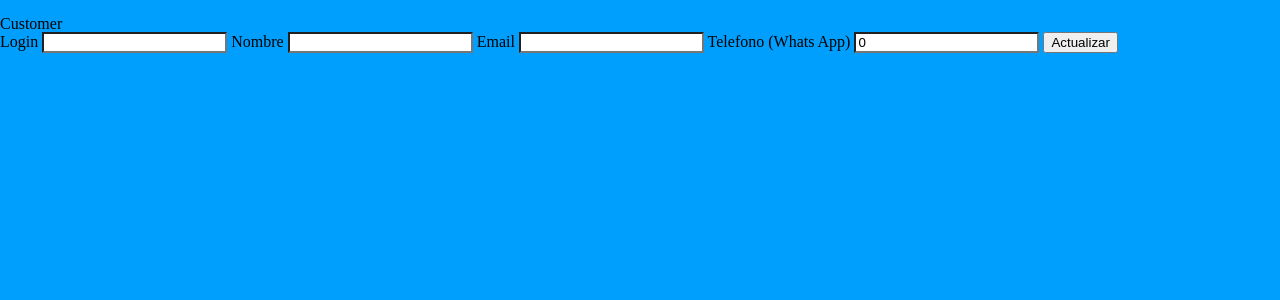
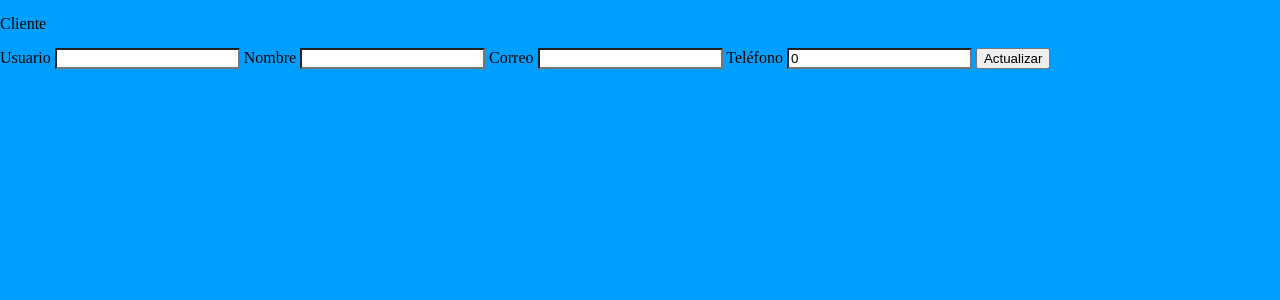
Before and after one commit to JorgeSaicoski/restaurantmanager, a Django app: template accounts/templates/accounts/customer.html in a window 1280 px wide. Shown: the part 96-396 px from the top of the page. Run offline with Django 4.2, Linux system fonts and the light colour scheme; the template is opened without the code that fills it, so the values that code supplies are empty; some libraries are stand-ins or nearby versions.

Commit message:
fixed language html

```diff
--- a/accounts/templates/accounts/customer.html
+++ b/accounts/templates/accounts/customer.html
@@ -4,15 +4,15 @@
 
 <!--Register-->
 <div class="container py-5">
-	<h1>Customer</h1>
+	<h1>Cliente</h1><br>
 	<form method="POST" id="customer-form">
-		<label for="username">Login</label>
+		<label for="username">Usuario</label>
 		<input class="form-control" type="text" name="username" value="{{user.username}}">
 		<label for="name">Nombre</label>
 		<input class="form-control" type="text" name="name" value="{{customer.name}}">
-		<label for="email">Email</label>
+		<label for="email">Correo</label>
 		<input class="form-control" type="email" name="email" value="{{user.email}}">
-		<label for="phone">Telefono (Whats App)</label>
+		<label for="phone">Teléfono</label>
 		<input class="form-control" type="tel" name="phone" value="0{{customer.phone}}" pattern="[0-9]{9}">
 
 		<button class="btn btn-primary" type="submit">Actualizar</button>
--- a/accounts/templates/accounts/login.html
+++ b/accounts/templates/accounts/login.html
@@ -3,7 +3,7 @@
 
 
 <div class="container py-5 log-view">
-	<h1>Login</h1>
+	<h1>Ingresar</h1><br>
 	<form method="POST">
 		{% csrf_token %}
 		Nombre:
--- a/restaurants/templates/restaurants/home.html
+++ b/restaurants/templates/restaurants/home.html
@@ -16,10 +16,10 @@
             <li><a href="{% url 'login' %}">Entrar en mi cuenta</a></li>
           {% else %}
             <li><a href="{% url 'orders_customer' request.user.email %}">Mis pedidos</a></li>
-            <li><a href="{% url 'customer_page' %}">Actualizar dados</a></li>
+            <li><a href="{% url 'customer_page' %}">Actualizar datos</a></li>
           {% endif %}
         </ul>
-        <input type="text" id="searchBar" onkeyup="searchBar()" placeholder="Que vamos a pedir? Donde?" title="Type in a name">
+        <input type="text" id="searchBar" onkeyup="searchBar()" placeholder="Que quieres ordenar?" title="Type in a name">
       </div>
       <ul class="list" id="listToSearch">
         {% for restaurant in restaurants %}
```
Also changed, not shown: accounts/templates/accounts/register.html (+4 -3 lines).
